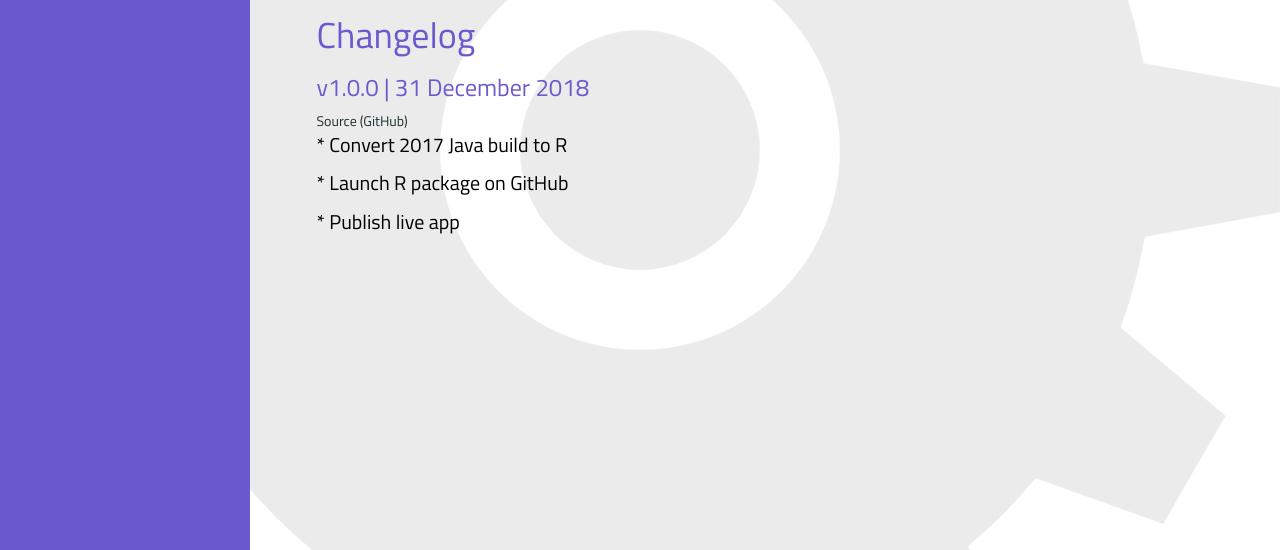
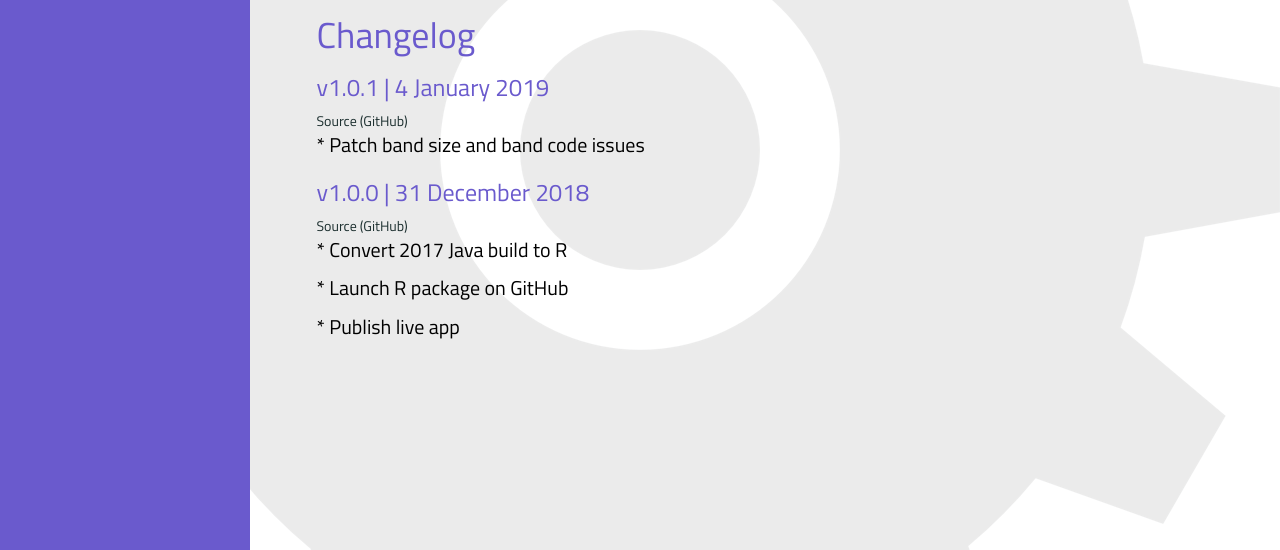
Before and after one commit to sigmaxbar/sigmaxbar.github.io, a plain HTML site: page dev/birdproofr.html in a window 1280 px wide. Shown: the part 250-800 px from the top of the page. Drawn offline with Linux system fonts and the light colour scheme; a script that the page names is missing.

Commit message:
birdproofr v1.0.1 changelog

```diff
--- a/dev/birdproofr.html
+++ b/dev/birdproofr.html
@@ -59,6 +59,10 @@
             });
         </script>
         <h1>Changelog</h1>
+        <h3>v1.0.1 | 4 January 2019</h3>
+        <a href="https://github.com/sigmaxbar/birdproofr">Source (GitHub)</a>
+        <br>
+        <p>* Patch band size and band code issues</p>
         <h3>v1.0.0 | 31 December 2018</h3>
         <a href="https://github.com/sigmaxbar/birdproofr">Source (GitHub)</a>
         <br>
```
